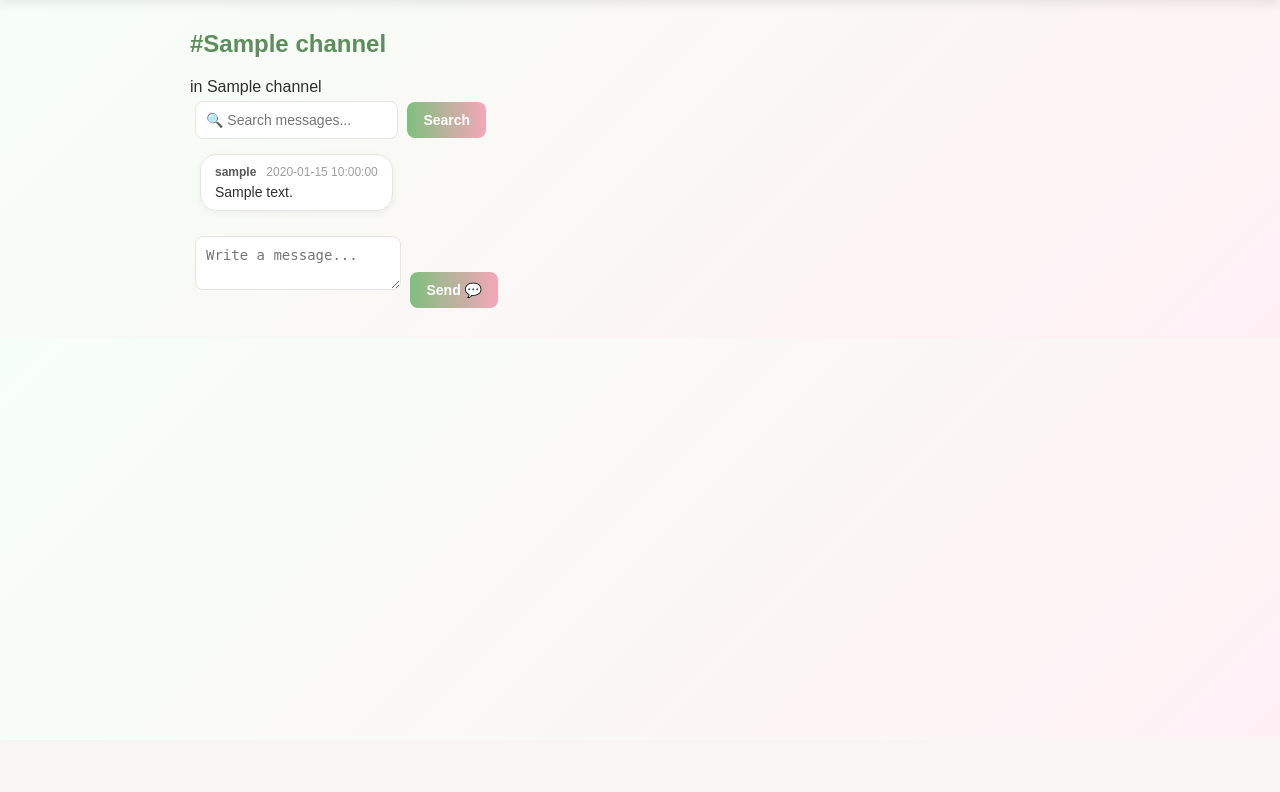
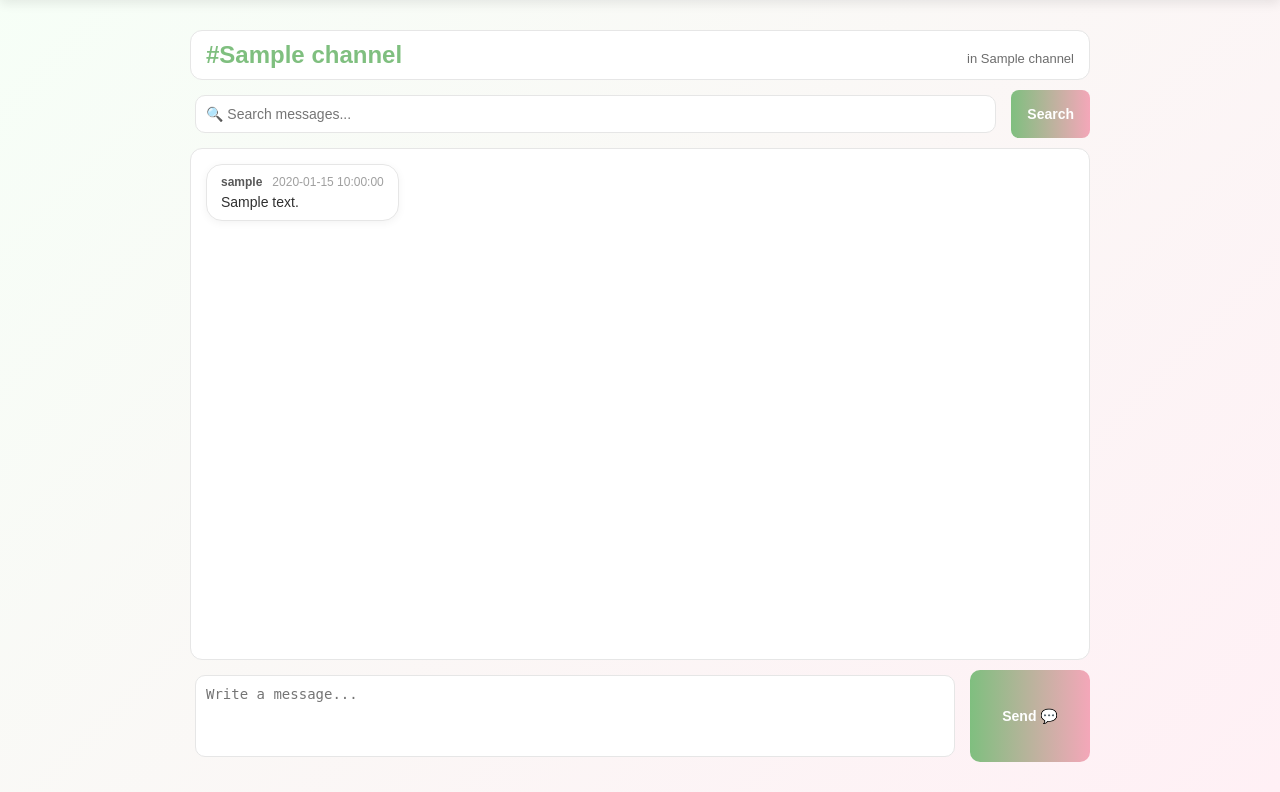
Before and after one commit to Janosia/slack-clone, a Flask app: page /channel/1 in a window 1280 px wide. Shown: the part 60-852 px from the top of the page. Before the commit the page ends 368 px from the top, so only its background shows below. Run offline with Flask 3, Linux system fonts and the light colour scheme; the visitor is signed in with stand-in values (Sample User, id 1); a database or web service that is not in the repository returns one stand-in record (values such as "Sample title"); some libraries are stand-ins or nearby versions.

Commit message:
added css for channels page; to do : make separate css files

```diff
--- a/static/style.css
+++ b/static/style.css
@@ -277,3 +277,79 @@ nav {
 a {
     color: var(--link);
 }
+
+.chat-header {
+    display: flex;
+    align-items: baseline;
+    justify-content: space-between;
+    padding: 10px 15px;
+    margin-bottom: 10px;
+    background: var(--card);
+    border-radius: 12px;
+    border: 1px solid var(--border);
+}
+
+.chat-header h2 {
+    margin: 0;
+    color: var(--accent-green);
+}
+
+.workspace {
+    font-size: 13px;
+    opacity: 0.7;
+    margin-left: 10px;
+}
+
+/* invite button */
+.invite-btn {
+    background: linear-gradient(90deg, var(--accent-green), var(--accent-pink));
+    color: white;
+    padding: 6px 12px;
+    border-radius: 8px;
+    text-decoration: none;
+    font-size: 13px;
+    font-weight: 600;
+}
+
+/* search bar */
+.search-bar {
+    display: flex;
+    gap: 10px;
+    margin-bottom: 10px;
+}
+
+.search-bar input {
+    flex: 1;
+    padding: 10px;
+    border-radius: 10px;
+}
+
+/* messages container */
+.messages {
+    background: var(--card);
+    border: 1px solid var(--border);
+    border-radius: 12px;
+    padding: 15px;
+    height: 60vh;
+    overflow-y: auto;
+}
+
+/* message form */
+.message-form {
+    display: flex;
+    gap: 10px;
+    margin-top: 10px;
+}
+
+.message-form textarea {
+    flex: 1;
+    height: 60px;
+    resize: none;
+    border-radius: 10px;
+    padding: 10px;
+}
+
+.message-form button {
+    width: 120px;
+    border-radius: 10px;
+}
```
